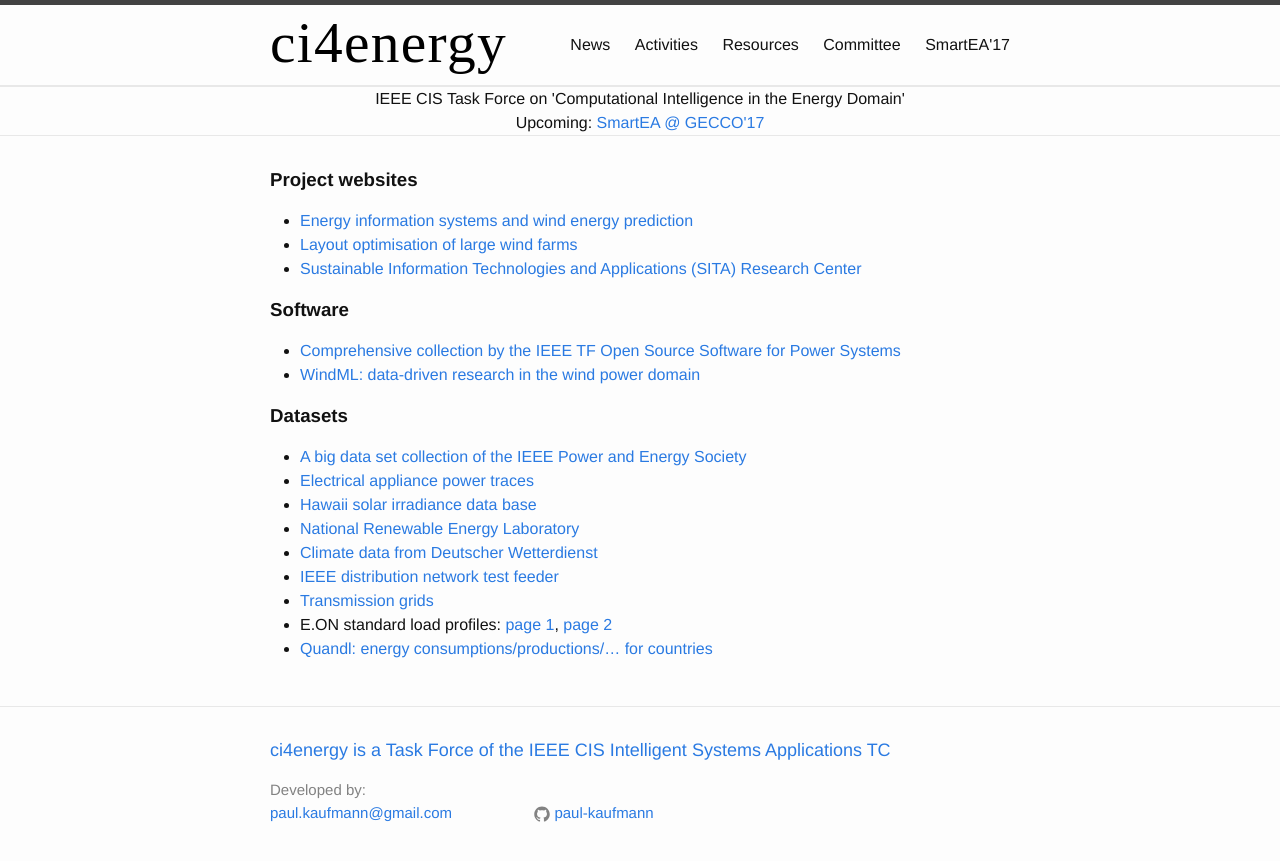
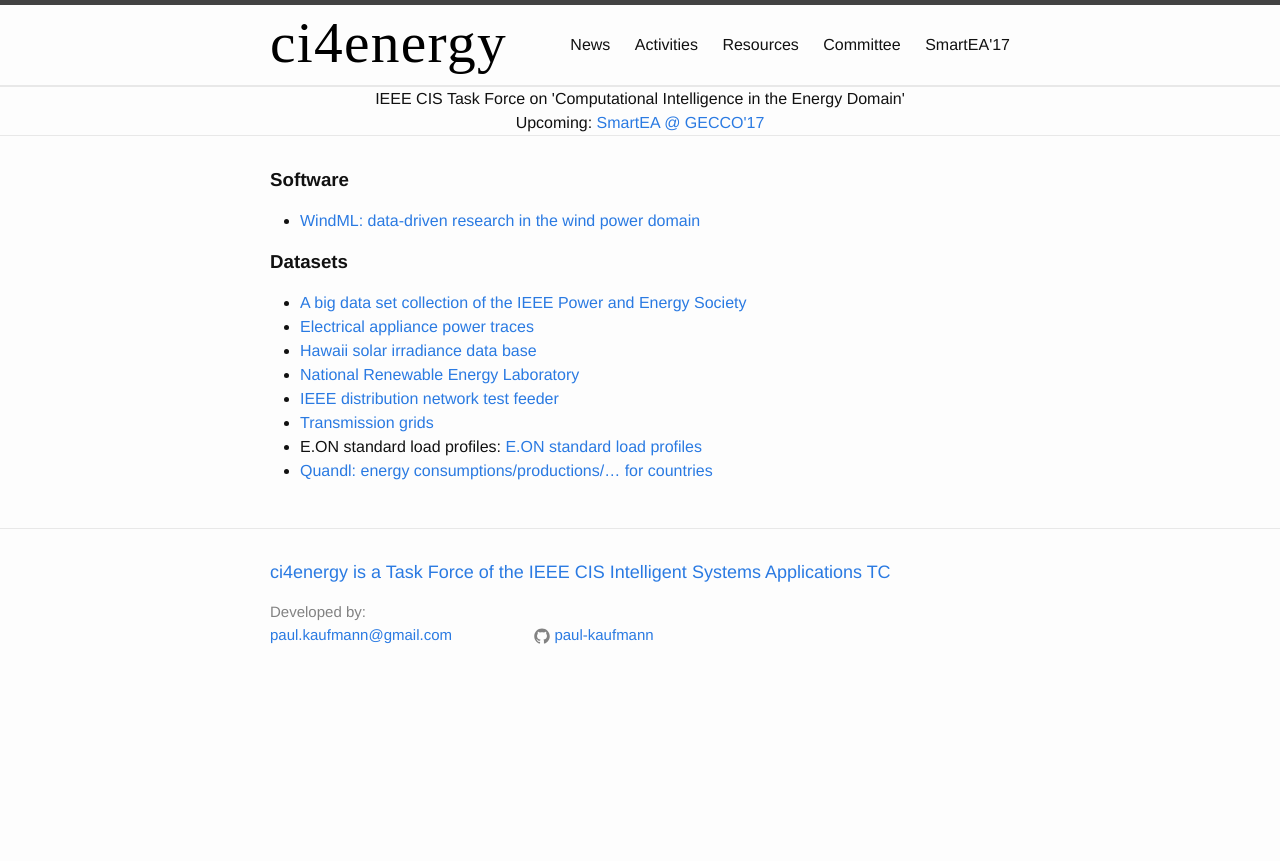
Before and after one commit to ci4energy/ci4energy.github.io, a Jekyll site: the page built from resources.md, in a window 1280 px wide. Shown: the top 861 px of the page. Built offline with Jekyll 4.4.1, drawn with Linux system fonts in a browser that asks for light colours.

Commit message:
no message

```diff
--- a/resources.md
+++ b/resources.md
@@ -7,15 +7,15 @@
 
 
 
-<h3><b>Project websites</b></h3>
+<!-- <h3><b>Project websites</b></h3>
 
 - <a href="http://www.ci.uni-oldenburg.de/55385.html">Energy information systems and wind energy prediction</a>
 - <a href="http://cs.adelaide.edu.au/%7Eoptlog/research/windfarmlayout.php">Layout optimisation of large wind farms</a>
-- <a href="http://www.sita-research.org/">Sustainable Information Technologies and Applications (SITA) Research Center</a>
+- <a href="http://www.sita-research.org/">Sustainable Information Technologies and Applications (SITA) Research Center</a> -->
 
 <h3><b>Software</b></h3>
 
-- <a href="http://ewh.ieee.org/cmte/psace/CAMS_taskforce/software.htm">Comprehensive collection by the IEEE TF Open Source Software for Power Systems</a>
+<!-- - <a href="http://ewh.ieee.org/cmte/psace/CAMS_taskforce/software.htm">Comprehensive collection by the IEEE TF Open Source Software for Power Systems</a> -->
 - <a href="http://windml.org/">WindML: data-driven research in the wind power domain</a>
 
 <h3><b>Datasets</b></h3>
@@ -24,8 +24,8 @@
 - <a href="http://www.tracebase.org/publications">Electrical appliance power traces</a>
 - <a href="http://www.nrel.gov/midc/oahu_archive/">Hawaii solar irradiance data base</a>
 - <a href="http://www.nrel.gov/gis/data.html">National Renewable Energy Laboratory</a>
-- <a href="http://www.dwd.de/bvbw/appmanager/bvbw/dwdwwwDesktop?_nfpb=true&amp;_pageLabel=_dwdwww_klima_umwelt_klimadaten_deutschland&amp;_state=maximized&amp;_windowLabel=T82002&amp;switchLang=en">Climate data from Deutscher Wetterdienst</a>
+<!-- - <a href="http://www.dwd.de/bvbw/appmanager/bvbw/dwdwwwDesktop?_nfpb=true&amp;_pageLabel=_dwdwww_klima_umwelt_klimadaten_deutschland&amp;_state=maximized&amp;_windowLabel=T82002&amp;switchLang=en">Climate data from Deutscher Wetterdienst</a> -->
 - <a href="http://ewh.ieee.org/soc/pes/dsacom/testfeeders/index.html">IEEE distribution network test feeder</a>
 - <a href="http://www.ee.washington.edu/research/pstca/">Transmission grids</a>
-- E.ON standard load profiles: <a href="http://www.eon-mitte.com/de/netz/veroeffentlichungen/strom_/standardlastprofil_verfahren/standardlastprofile_2012">page 1</a>, <a href="http://www.eon-mitte.com/de/netz/veroeffentlichungen/strom_/veroeffentlichungen_nach_17_stromnzv">page 2</a>
+- E.ON standard load profiles: <a href="http://www.energienetz-mitte.de/marktpartner/netzzugang-nutzung/strom/standardlastprofilverfahren/">E.ON standard load profiles</a>
 - <a href="http://www.quandl.com/collections">Quandl: energy consumptions/productions/... for countries</a>
```
